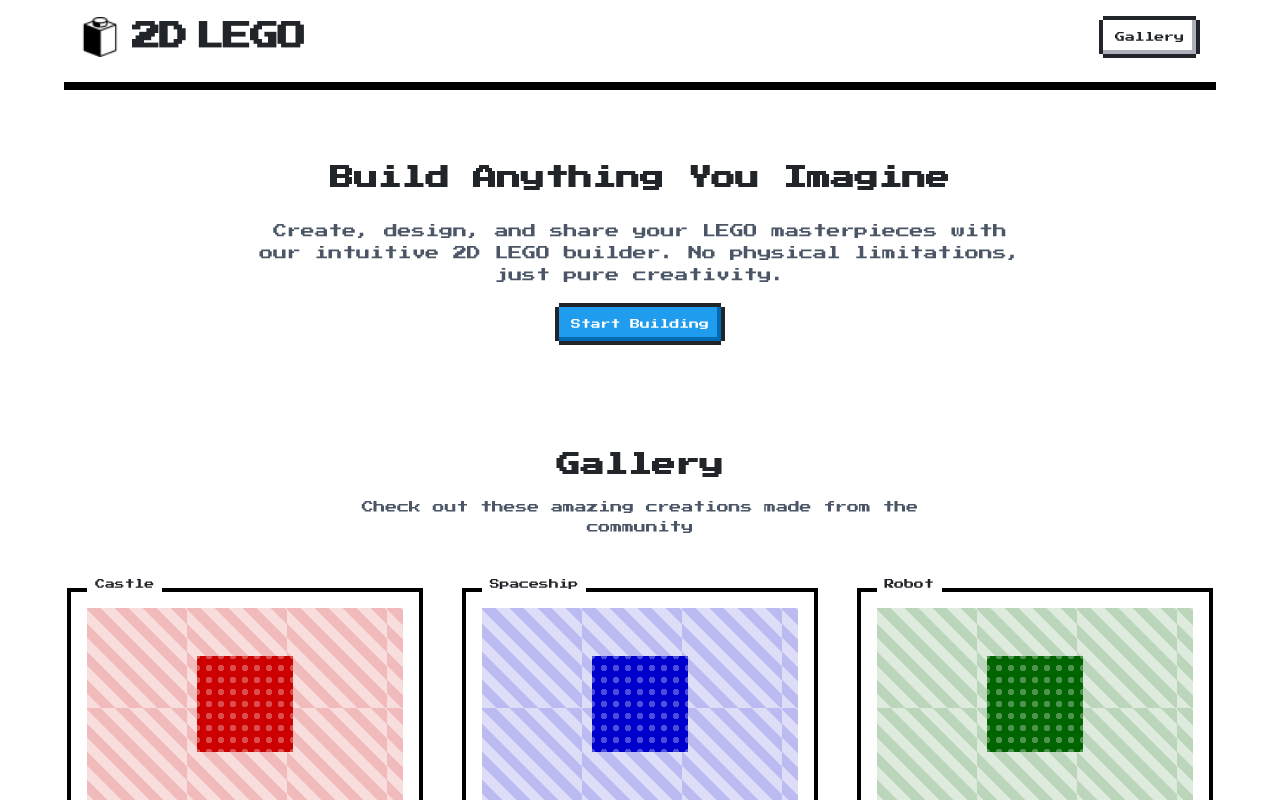
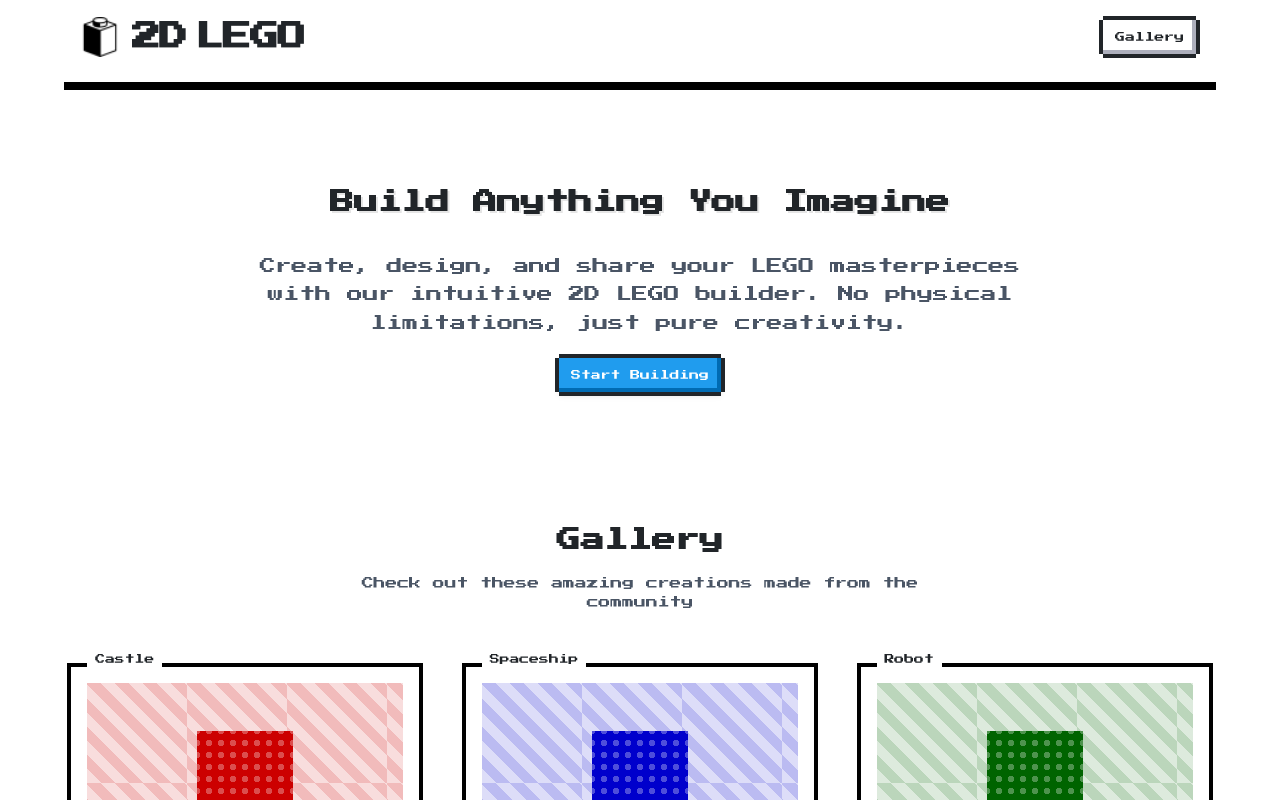
Before and after one commit to SANNNNN-123/2D_lego, a Next.js app: page / in a window 1280 px wide. Shown: the top 800 px of the page. Built offline with nearby package versions, Linux system fonts and the light colour scheme.

Commit message:
fix homepage

```diff
--- a/app/components/HomePage.tsx
+++ b/app/components/HomePage.tsx
@@ -1,5 +1,4 @@
 import Link from "next/link"
-import { ArrowRight } from "lucide-react"
 import Image from "next/image"
 
 export function Header() {
@@ -32,18 +31,41 @@ export function Header() {
 
 export function HeroSection() {
   return (
-    <section className="py-10 text-center">
-      <h2 className="text-3xl font-bold mb-6" style={{ fontFamily: 'var(--font-press-start-2p)', marginBottom: '1.5rem', marginTop: 0 }}>Build Anything You Imagine</h2>
-      <p className="text-lg text-gray-600 max-w-3xl mx-auto mb-10" style={{ fontFamily: 'var(--font-press-start-2p)', fontSize: '14px' }}>
+    <section className="py-16 text-center">
+      <div className="max-w-5xl mx-auto px-4">
+        <h2
+          className="text-4xl md:text-5xl font-bold mb-8 animate-fadeIn"
+          style={{
+            fontFamily: 'var(--font-press-start-2p)',
+            marginBottom: '2rem',
+            marginTop: 0,
+            textShadow: '2px 2px 0px rgba(0,0,0,0.1)'
+          }}
+        >
+          Build Anything You Imagine
+        </h2>
+        <p
+          className="text-lg md:text-xl text-gray-600 max-w-3xl mx-auto mb-12"
+          style={{
+            fontFamily: 'var(--font-press-start-2p)',
+            fontSize: '16px',
+            lineHeight: '1.8'
+          }}
+        >
           Create, design, and share your LEGO masterpieces with our intuitive 2D LEGO builder. No physical limitations,
           just pure creativity.
         </p>
         <Link
           href="/builder"
-        className="nes-btn is-primary inline-flex items-center"
+          className="nes-btn is-primary inline-flex items-center justify-center text-lg px-8 py-4 transition-transform hover:scale-105"
+          style={{
+            fontSize: '18px',
+            boxShadow: '0 4px 6px rgba(0, 0, 0, 0.1)',
+          }}
         >
           Start Building
         </Link>
+      </div>
     </section>
   )
 }
@@ -67,7 +89,7 @@ export function GallerySection() {
           href="/builder"
           className="nes-btn is-primary"
         >
-          Create Your Own
+          View All
         </Link>
       </div>
     </section>
```
Lines whose indentation alone changed are shown as unchanged.
